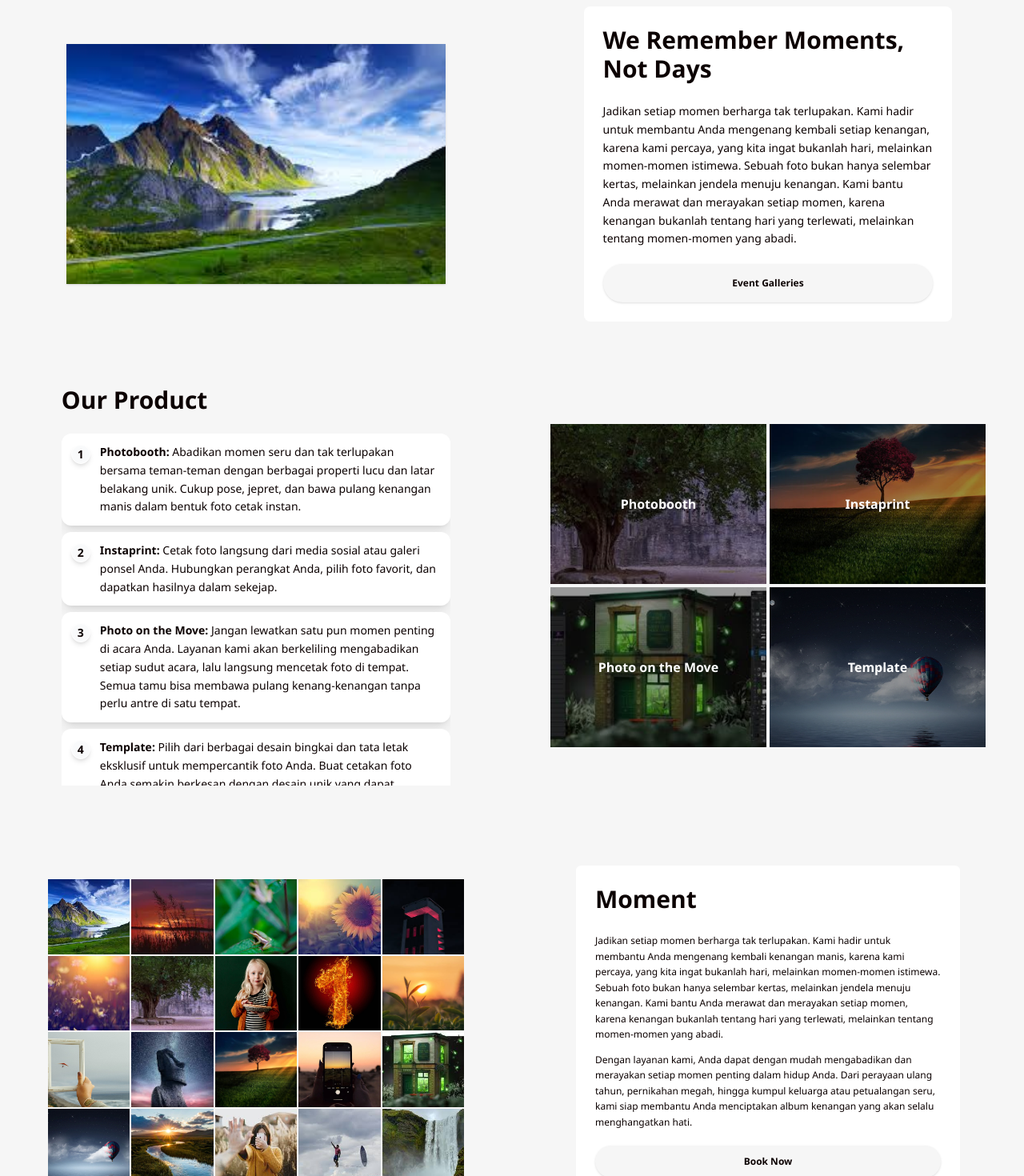
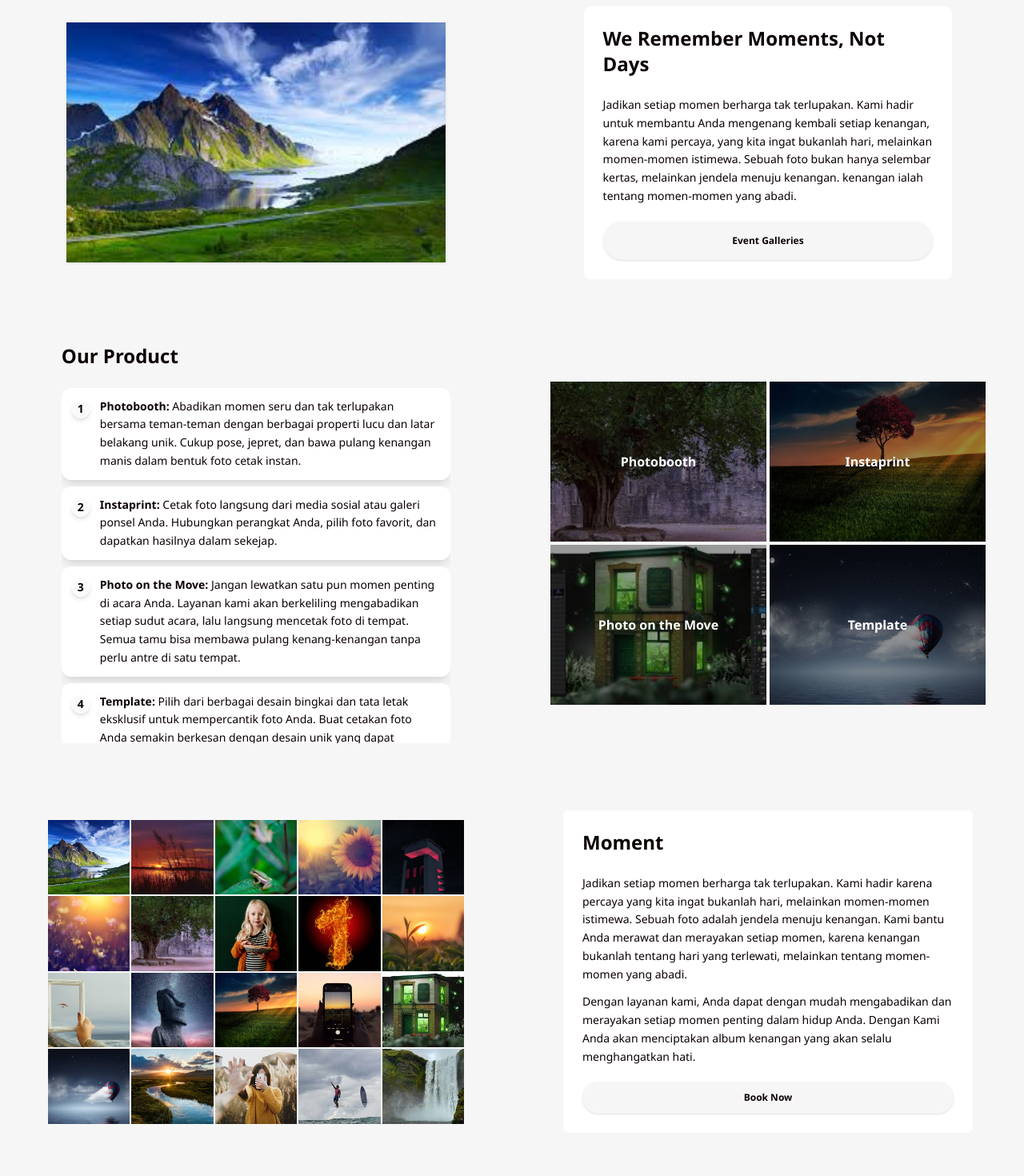
Before and after one commit to tpid-magang-alwan/slide-moment, a React (Vite) app: page / in a window 1280 px wide. Shown: the part 120-1590 px from the top of the page at 80% size. Built offline with nearby package versions, Linux system fonts and the light colour scheme.

Commit message:
penyesuaian besar huruf

```diff
--- a/src/components/Home_Container_1.jsx
+++ b/src/components/Home_Container_1.jsx
@@ -5,7 +5,7 @@ export default function Home_Container_1() {
   const content = {
     image: "/img-1.jpeg",
     heading: "We Remember Moments, Not Days",
-    text: "Jadikan setiap momen berharga tak terlupakan. Kami hadir untuk membantu Anda mengenang kembali setiap kenangan, karena kami percaya, yang kita ingat bukanlah hari, melainkan momen-momen istimewa. Sebuah foto bukan hanya selembar kertas, melainkan jendela menuju kenangan. Kami bantu Anda merawat dan merayakan setiap momen, karena kenangan bukanlah tentang hari yang terlewati, melainkan tentang momen-momen yang abadi.",
+    text: "Jadikan setiap momen berharga tak terlupakan. Kami hadir untuk membantu Anda mengenang kembali setiap kenangan, karena kami percaya, yang kita ingat bukanlah hari, melainkan momen-momen istimewa. Sebuah foto bukan hanya selembar kertas, melainkan jendela menuju kenangan. kenangan ialah tentang momen-momen yang abadi.",
     button: "Event Galleries",
   };
 
@@ -27,7 +27,7 @@ export default function Home_Container_1() {
       <div className="w-full md:w-1/2 flex justify-center items-center px-4 md:px-8">
         <div className="w-full sm:w-4/5 bg-[#ffffff] p-5 sm:p-6 rounded-lg flex flex-col">
           <div>
-            <h2 className="text-xl sm:text-2xl md:text-3xl font-semibold mb-4 md:mb-6 text-center md:text-left">
+            <h2 className="text-xl sm:text-xl md:text-2xl font-semibold mb-4 md:mb-6 text-center md:text-left">
               {content.heading}
             </h2>
             <p className="text-sm md:text-sm text-[#0C0202] leading-relaxed mb-5">
--- a/src/components/Home_Container_2.jsx
+++ b/src/components/Home_Container_2.jsx
@@ -58,7 +58,7 @@ export default function Home_Container_2() {
       {/* Bagian Produk */}
       <div className="w-full md:w-1/2 p-4 flex justify-center">
         <div className="w-[90%] md:w-4/5 max-h-[500px] md:h-[85%] flex flex-col overflow-y-auto">
-          <h3 className="text-xl sm:text-2xl md:text-3xl font-semibold mb-4 md:mb-6 text-center md:text-left">
+          <h3 className="text-xl sm:text-xl md:text-2xl font-semibold mb-4 md:mb-6 text-center md:text-left">
             Our Product
           </h3>
 
--- a/src/components/Home_Container_3.jsx
+++ b/src/components/Home_Container_3.jsx
@@ -28,9 +28,9 @@ export default function Home_Container_3() {
   const content = {
     heading: "Moment",
     paragraph1:
-      "Jadikan setiap momen berharga tak terlupakan. Kami hadir untuk membantu Anda mengenang kembali kenangan manis, karena kami percaya, yang kita ingat bukanlah hari, melainkan momen-momen istimewa. Sebuah foto bukan hanya selembar kertas, melainkan jendela menuju kenangan. Kami bantu Anda merawat dan merayakan setiap momen, karena kenangan bukanlah tentang hari yang terlewati, melainkan tentang momen-momen yang abadi.",
+      "Jadikan setiap momen berharga tak terlupakan. Kami hadir karena percaya yang kita ingat bukanlah hari, melainkan momen-momen istimewa. Sebuah foto adalah jendela menuju kenangan. Kami bantu Anda merawat dan merayakan setiap momen, karena kenangan bukanlah tentang hari yang terlewati, melainkan tentang momen-momen yang abadi.",
     paragraph2:
-      "Dengan layanan kami, Anda dapat dengan mudah mengabadikan dan merayakan setiap momen penting dalam hidup Anda. Dari perayaan ulang tahun, pernikahan megah, hingga kumpul keluarga atau petualangan seru, kami siap membantu Anda menciptakan album kenangan yang akan selalu menghangatkan hati.",
+      "Dengan layanan kami, Anda dapat dengan mudah mengabadikan dan merayakan setiap momen penting dalam hidup Anda. Dengan Kami Anda akan menciptakan album kenangan yang akan selalu menghangatkan hati.",
     button: "Book Now",
   };
 
@@ -53,16 +53,16 @@ export default function Home_Container_3() {
       </div>
 
       {/* Bagian Kanan: Teks dan Tombol */}
-      <div className="w-full md:w-1/2 p-5 flex justify-center items-center">
+      <div className="w-full md:w-1/2 flex justify-center items-center">
         <div className="w-[90%] md:w-4/5 bg-[#ffffff] p-5 sm:p-6 rounded-md flex flex-col">
           <div>
-            <h2 className="text-2xl sm:text-2xl md:text-3xl font-semibold mb-4 md:mb-6 text-center md:text-left">
+            <h2 className="text-xl sm:text-xl md:text-2xl font-semibold mb-4 md:mb-6 text-center md:text-left">
               {content.heading}
             </h2>
-            <p className="text-sm md:text-xs text-[#0C0202] leading-relaxed text-justify md:text-left mb-3">
+            <p className="text-sm md:text-sm text-[#0C0202] leading-relaxed text-justify md:text-left mb-3">
               {content.paragraph1}
             </p>
-            <p className="text-sm md:text-xs text-[#0C0202] leading-relaxed text-justify md:text-left mb-5">
+            <p className="text-sm md:text-sm text-[#0C0202] leading-relaxed text-justify md:text-left mb-5">
               {content.paragraph2}
             </p>
           </div>
```
